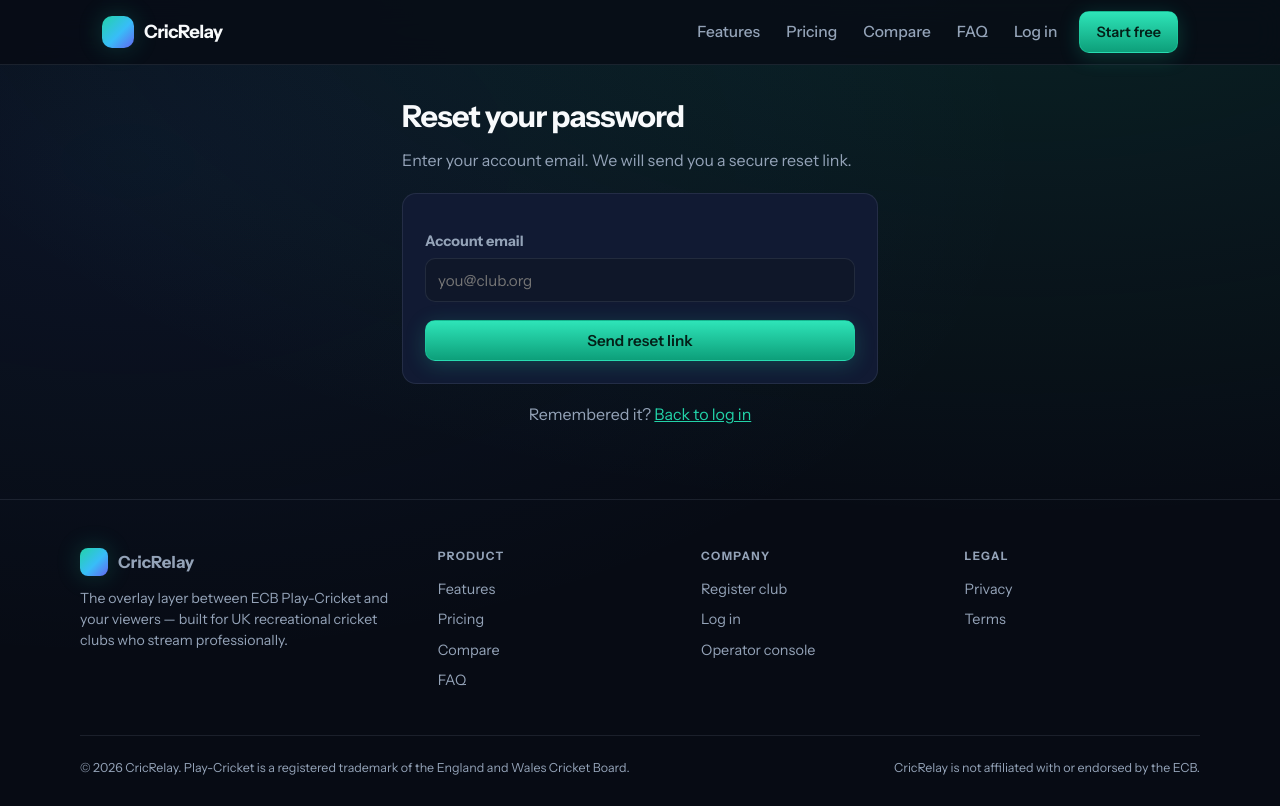
After one commit to g-krish93/score, a Flask app: page /forgot-password in a window 1280 px wide; the page is wider, and only the part inside the window is pictured. The commit adds this page. Run offline with Flask 3, Linux system fonts and the light colour scheme.

Commit message:
﻿Add secure forgot-password flow with SMTP reset links.
This adds expiring reset tokens, reset pages, and login entrypoint so users can recover access without manual intervention.

Co-authored-by: Cursor <cursoragent@cursor.com>

```diff
--- a/server/app.py
+++ b/server/app.py
@@ -3,9 +3,11 @@ import json
 import os
 import re
 import secrets
+import smtplib
 import threading
 from contextlib import contextmanager
 from datetime import datetime, timezone
+from email.message import EmailMessage
 from functools import wraps
 from pathlib import Path
 
@@ -24,6 +26,7 @@ from flask import (
     url_for,
 )
 from flask_cors import CORS
+from itsdangerous import BadSignature, SignatureExpired, URLSafeTimedSerializer
 from sqlalchemy.exc import IntegrityError
 from sqlalchemy import inspect, text
 
@@ -497,6 +500,80 @@ def _org_from_session():
     return db.session.get(Organization, oid)
 
 
+def _password_reset_serializer() -> URLSafeTimedSerializer:
+    return URLSafeTimedSerializer(app.config["SECRET_KEY"], salt="cricrelay-password-reset")
+
+
+def _password_reset_ttl_sec() -> int:
+    try:
+        return max(300, int(os.getenv("PASSWORD_RESET_TTL_SEC", "3600")))
+    except ValueError:
+        return 3600
+
+
+def _make_password_reset_token(org: Organization) -> str:
+    payload = {"oid": org.id, "ph": org.password_hash}
+    return _password_reset_serializer().dumps(payload)
+
+
+def _read_password_reset_token(token: str) -> Organization | None:
+    try:
+        payload = _password_reset_serializer().loads(token, max_age=_password_reset_ttl_sec())
+    except SignatureExpired:
+        return None
+    except BadSignature:
+        return None
+    oid = str(payload.get("oid") or "").strip()
+    expected_hash = str(payload.get("ph") or "")
+    if not oid or not expected_hash:
+        return None
+    org = db.session.get(Organization, oid)
+    if not org:
+        return None
+    if org.password_hash != expected_hash:
+        # Token invalidated after password was changed.
+        return None
+    return org
+
+
+def _smtp_enabled() -> bool:
+    return bool((os.getenv("SMTP_HOST") or "").strip())
+
+
+def _send_password_reset_email(to_email: str, reset_url: str) -> bool:
+    host = (os.getenv("SMTP_HOST") or "").strip()
+    if not host:
+        return False
+    port = int(os.getenv("SMTP_PORT", "587"))
+    username = (os.getenv("SMTP_USERNAME") or "").strip()
+    password = os.getenv("SMTP_PASSWORD", "")
+    from_addr = (os.getenv("SMTP_FROM") or "no-reply@cricrelay.co.uk").strip()
+    use_tls = (os.getenv("SMTP_USE_TLS", "1") or "1").strip().lower() not in {"0", "false", "no", "off"}
+
+    msg = EmailMessage()
+    msg["Subject"] = "Reset your CricRelay password"
+    msg["From"] = from_addr
+    msg["To"] = to_email
+    msg.set_content(
+        "We received a password reset request for your CricRelay account.\n\n"
+        f"Open this link to reset your password:\n{reset_url}\n\n"
+        f"This link expires in about {max(5, _password_reset_ttl_sec() // 60)} minutes.\n"
+        "If you did not request this, you can ignore this email."
+    )
+
+    try:
+        with smtplib.SMTP(host, port, timeout=20) as server:
+            if use_tls:
+                server.starttls()
+            if username:
+                server.login(username, password)
+            server.send_message(msg)
+        return True
+    except Exception as exc:
+        print(f"[password_reset] email send failed for {to_email}: {exc}", flush=True)
+        return False
+
+
 def read_relay_overlay_prefs(slug):
     safe = sanitize_match_id(slug)
     path = state_path_for(safe)
@@ -673,6 +750,48 @@ def login_page():
         return render_template("cricrelay_login.html"), 401
     session["org_id"] = org.id
     return redirect(url_for("dashboard"))
+
+
+@app.route("/forgot-password", methods=["GET", "POST"])
+def forgot_password_page():
+    if request.method == "GET":
+        return render_template("forgot_password.html")
+    email = (request.form.get("email") or "").strip().lower()
+    if not email:
+        flash("Enter the account email first.", "error")
+        return render_template("forgot_password.html"), 400
+    org = Organization.query.filter_by(email=email).first()
+    if org:
+        token = _make_password_reset_token(org)
+        reset_url = url_for("reset_password_page", token=token, _external=True)
+        sent = _send_password_reset_email(org.email, reset_url)
+        if not sent:
+            print(f"[password_reset] fallback reset link for {org.email}: {reset_url}", flush=True)
+    # Always return generic message to avoid account enumeration.
+    flash("If this email exists, we sent a password reset link.", "success")
+    return redirect(url_for("login_page"))
+
+
+@app.route("/reset-password/<token>", methods=["GET", "POST"])
+def reset_password_page(token):
+    org = _read_password_reset_token(token)
+    if not org:
+        flash("This reset link is invalid or has expired. Please request a new one.", "error")
+        return redirect(url_for("forgot_password_page"))
+    if request.method == "GET":
+        return render_template("reset_password.html", token=token, email_hint=org.email)
+    password = request.form.get("password") or ""
+    password2 = request.form.get("password2") or ""
+    if len(password) < 8:
+        flash("Use a password with at least 8 characters.", "error")
+        return render_template("reset_password.html", token=token, email_hint=org.email), 400
+    if password != password2:
+        flash("Passwords do not match.", "error")
+        return render_template("reset_password.html", token=token, email_hint=org.email), 400
+    org.set_password(password)
+    db.session.commit()
+    flash("Password reset complete. You can now log in.", "success")
+    return redirect(url_for("login_page"))
 
 
 @app.post("/logout")
--- a/templates/cricrelay_login.html
+++ b/templates/cricrelay_login.html
@@ -24,6 +24,10 @@
 
       <button type="submit" class="cr-btn cr-btn-primary" style="width:100%;margin-top:18px;">Log in</button>
     </form>
+    <p class="cr-help" style="margin-top:12px;">
+      Forgot password?
+      <a href="{{ url_for('forgot_password_page') }}" style="color:var(--cr-accent);">Reset it here</a>.
+    </p>
   </div>
 
   <p class="cr-muted" style="margin-top:18px;text-align:center;">
--- /dev/null
+++ b/templates/forgot_password.html
@@ -0,0 +1,29 @@
+{% extends "base_marketing.html" %}
+{% block title %}Forgot password — CricRelay{% endblock %}
+{% block meta_description %}Reset your CricRelay account password safely using your registered email.{% endblock %}
+{% block body_extra_class %}cr-auth{% endblock %}
+
+{% block page_shell %}
+<main id="main-content" class="cr-main cr-main-narrow">
+  <h1 style="margin:0 0 8px;font-size:1.9rem;letter-spacing:-.03em;">Reset your password</h1>
+  <p class="cr-muted" style="margin:0 0 20px;">Enter your account email. We will send you a secure reset link.</p>
+
+  {% with messages = get_flashed_messages(with_categories=true) %}
+    {% if messages %}
+      {% for cat, m in messages %}<div class="cr-flash {% if cat == 'error' %}error{% else %}success{% endif %}">{{ m }}</div>{% endfor %}
+    {% endif %}
+  {% endwith %}
+
+  <div class="cr-card">
+    <form method="post" action="{{ url_for('forgot_password_page') }}">
+      <label class="cr-label" for="email">Account email</label>
+      <input class="cr-input" id="email" name="email" type="email" required autocomplete="email" placeholder="you@club.org">
+      <button type="submit" class="cr-btn cr-btn-primary" style="width:100%;margin-top:18px;">Send reset link</button>
+    </form>
+  </div>
+
+  <p class="cr-muted" style="margin-top:18px;text-align:center;">
+    Remembered it? <a href="{{ url_for('login_page') }}" style="color:var(--cr-accent);">Back to log in</a>
+  </p>
+</main>
+{% endblock %}
--- a/validate_smoke.py
+++ b/validate_smoke.py
@@ -19,6 +19,7 @@ def main():
     home = c.get("/")
     assert_ok(home)
     assert "CricRelay" in home.get_data(as_text=True)
+    assert_ok(c.get("/forgot-password"))
     assert_ok(c.get("/pricing"))
     assert_ok(c.get("/compare"))
     assert_ok(c.get("/sitemap.xml"))
```
Also changed, not shown: templates/reset_password.html (added, +29 -0 lines), 1 other file.
